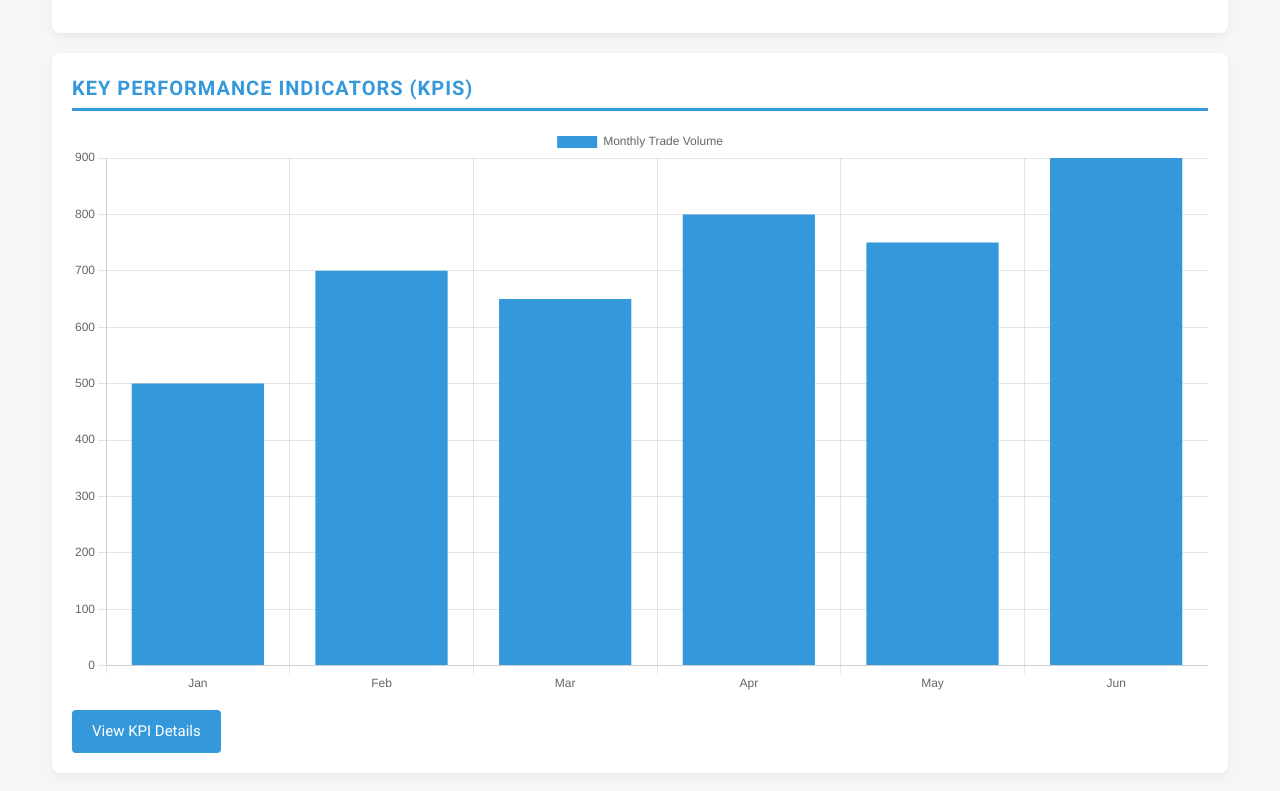
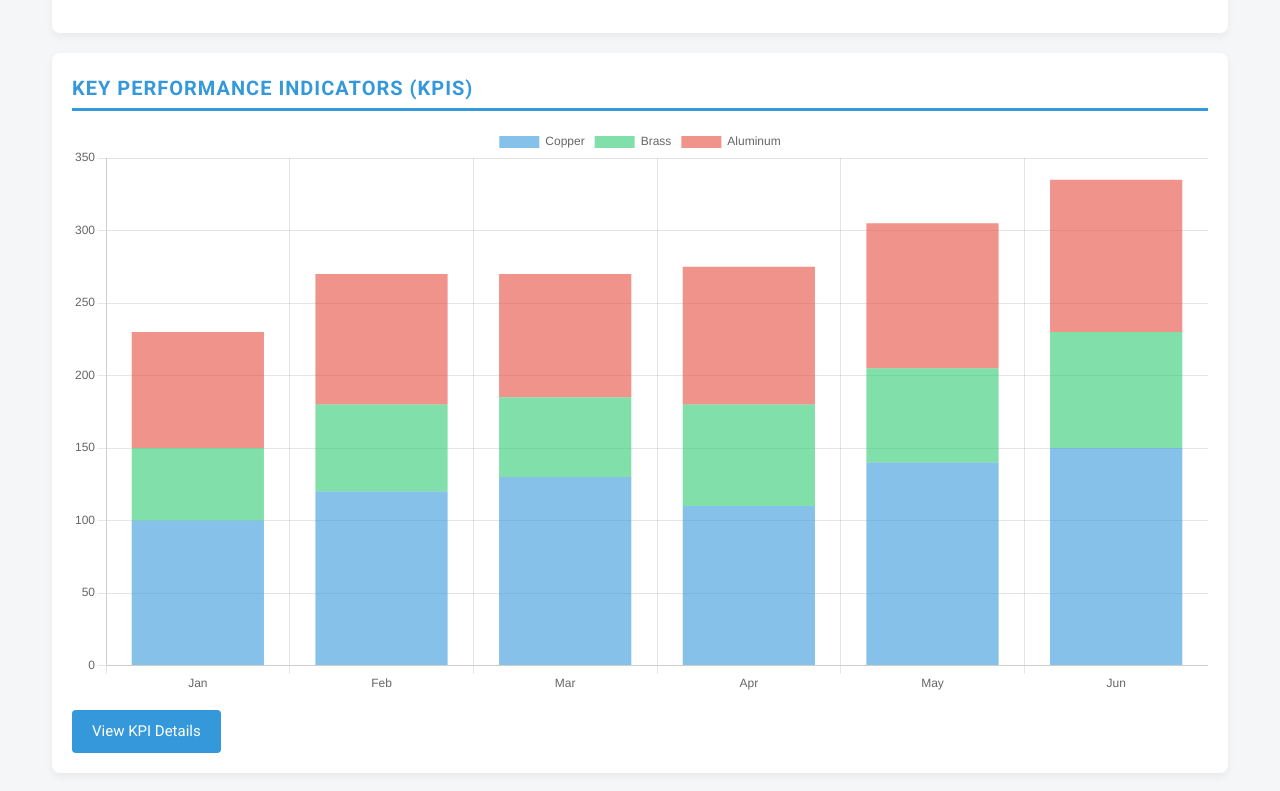
Before and after one commit to tb454/HTMLs, a website: page idk.html in a window 1280 px wide. Shown: the part 2422-3213 px from the top of the page. Drawn offline with nearby package versions, Linux system fonts and the light colour scheme.

Commit message:
modified:   idk.html

```diff
--- a/idk.html
+++ b/idk.html
@@ -635,11 +635,10 @@
       updateActiveContractsOverview();
     }
 
-    // Update the Active Contracts overview card and table footer totals
+    // Function to update the Active Contracts overview card
     function updateActiveContractsOverview() {
       let totalContracts = 0;
       let totalMargin = 0;
-      let totalChange = 0;
       const rows = document.querySelectorAll("#active-contracts-table tbody tr");
 
       rows.forEach(row => {
@@ -651,31 +650,11 @@
         const marginText = row.cells[5].textContent;
         const margin = parseFloat(marginText.replace(/[^0-9.]/g, '')) || 0;
         totalMargin += margin;
-
-        // Extract change value from the 4th cell (allowing negative values)
-        const changeText = row.cells[3].textContent;
-        const change = parseFloat(changeText.replace(/[^0-9.-]/g, '')) || 0;
-        totalChange += change;
       });
 
-      // Update the overview card elements (if present)
-      if(document.getElementById("active-contracts-secured")) {
-        document.getElementById("active-contracts-secured").textContent = totalContracts + " Secured";
-      }
-      if(document.getElementById("active-contracts-margin")) {
-        document.getElementById("active-contracts-margin").textContent = "Margin: $" + totalMargin.toFixed(2);
-      }
-
-      // Update the table footer elements
-      if(document.getElementById("activeContractsCount")) {
-        document.getElementById("activeContractsCount").textContent = totalContracts;
-      }
-      if(document.getElementById("activeContractsMarginTotal")) {
-        document.getElementById("activeContractsMarginTotal").textContent = "$" + totalMargin.toFixed(2);
-      }
-      if(document.getElementById("total-change")) {
-        document.getElementById("total-change").textContent = "$" + totalChange.toFixed(2);
-      }
+      // Update the overview card elements
+      document.getElementById("active-contracts-secured").textContent = totalContracts + " Secured";
+      document.getElementById("active-contracts-margin").textContent = "Margin: $" + totalMargin.toFixed(2);
     }
 
     // Reduce inventory in the Greenspark table for the given material.
@@ -1219,19 +1198,46 @@
         });
       }
 
-      // KPI Chart
+      // KPI Chart - Stacked Bar Chart Breakdown by Main Categories
       const kpiCanvas = document.getElementById('kpiChart');
-      if(kpiCanvas) {
+      if (kpiCanvas) {
         const ctxKPI = kpiCanvas.getContext('2d');
+        // Example labels for months
         kpiChartLabels = ['Jan', 'Feb', 'Mar', 'Apr', 'May', 'Jun'];
-        kpiChartData = [500, 700, 650, 800, 750, 900];
+
+        // Example data arrays for each main category (replace with your actual data)
+        const copperData = [100, 120, 130, 110, 140, 150];
+        const brassData = [50, 60, 55, 70, 65, 80];
+        const aluminumData = [80, 90, 85, 95, 100, 105];
+
         kpiChart = new Chart(ctxKPI, {
           type: 'bar',
           data: {
             labels: kpiChartLabels,
-            datasets: [{ label: 'Monthly Trade Volume', data: kpiChartData, backgroundColor: accentColor }]
+            datasets: [
+              {
+                label: 'Copper',
+                data: copperData,
+                backgroundColor: 'rgba(52,152,219,0.6)'
+              },
+              {
+                label: 'Brass',
+                data: brassData,
+                backgroundColor: 'rgba(46,204,113,0.6)'
+              },
+              {
+                label: 'Aluminum',
+                data: aluminumData,
+                backgroundColor: 'rgba(231,76,60,0.6)'
+              }
+            ]
           },
-          options: { scales: { y: { beginAtZero: true } } }
+          options: {
+            scales: {
+              x: { stacked: true },
+              y: { stacked: true, beginAtZero: true }
+            }
+          }
         });
       }
     });
@@ -1287,9 +1293,7 @@
       tableBody.appendChild(row);
     }
 
-    // ----------------------------
     // Simulated Trade Execution
-    // ----------------------------
     function simulateTrade() {
       const material = document.getElementById('create-material').value;
       const numTrades = parseInt(document.getElementById('create-contracts').value, 10);
@@ -1314,9 +1318,7 @@
       alert(`${numTrades} simulated trade(s) for ${material} executed.`);
     }
 
-    // ----------------------------
     // Other Helper Functions
-    // ----------------------------
     function logout() {
       alert('Logging out...');
     }
```
